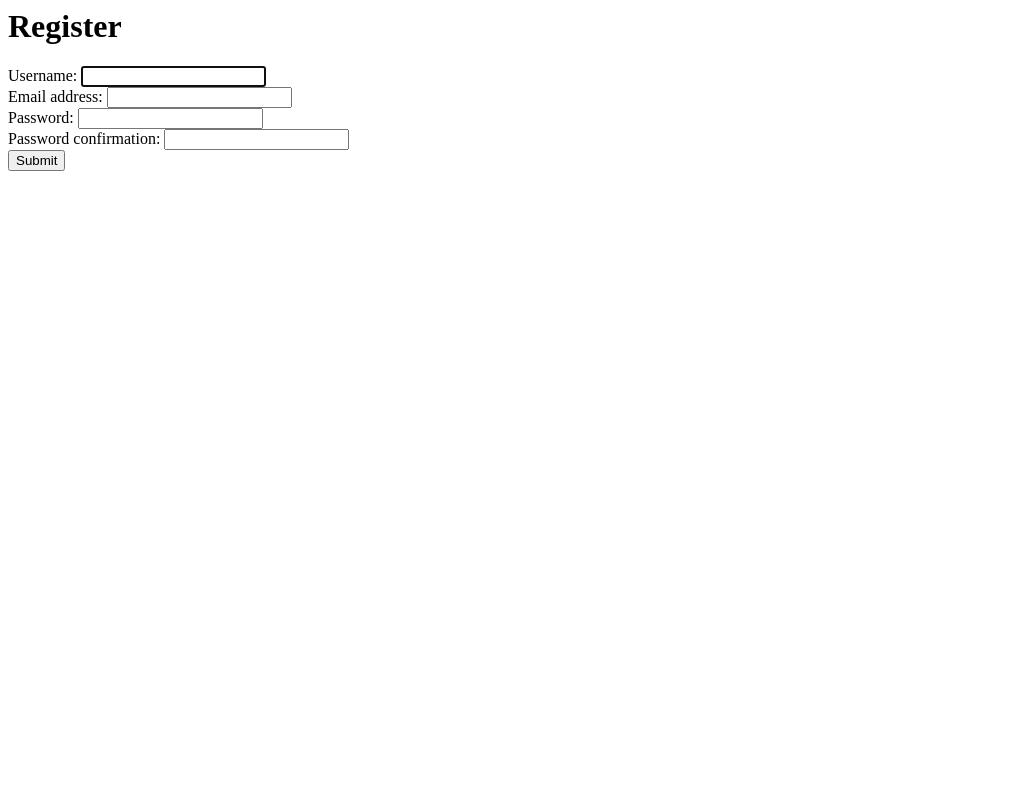
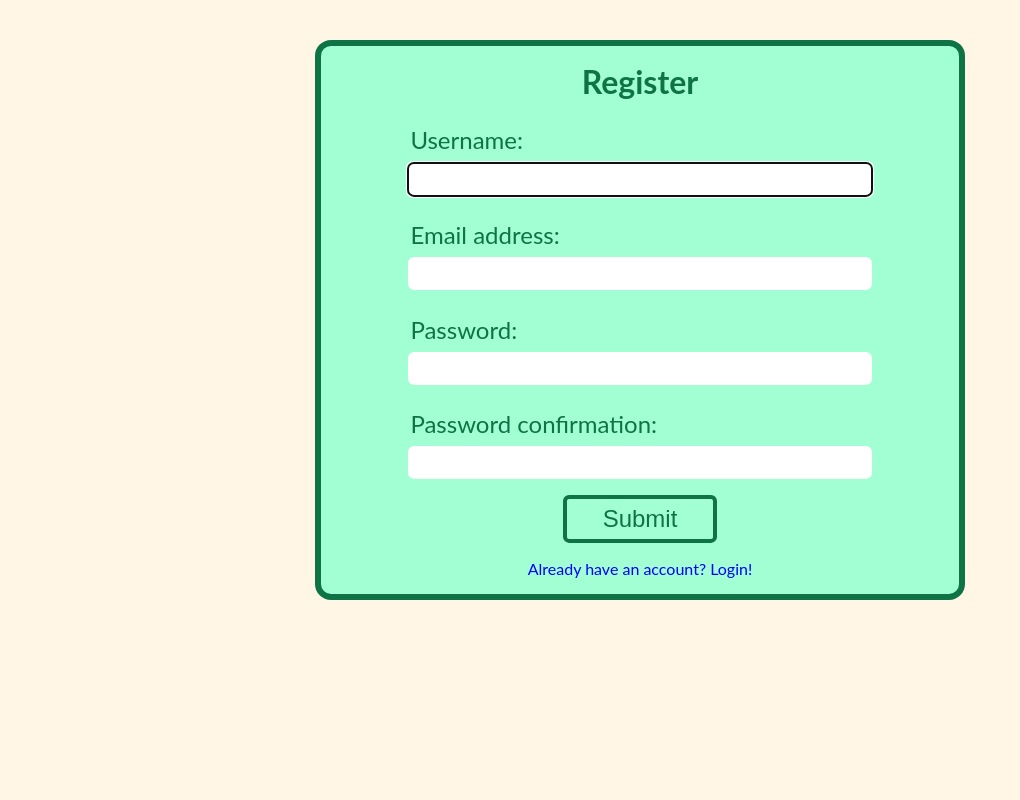
Before and after one commit to JoshGraham14/django-blog, a Django app: page /register/ in a window 1280 px wide. Shown: the whole page, without its empty margins (0-1020 px from the left). Run offline with Django 3.2, Linux system fonts and the light colour scheme.

Commit message:
Added styling to login and register pages

```diff
--- a/blog/forms.py
+++ b/blog/forms.py
@@ -26,6 +26,12 @@ class PostForm(ModelForm):
 
 
 class CreateUserForm(UserCreationForm):
+
+    def __init__(self, *args, **kwargs):
+        super(CreateUserForm, self).__init__(*args, **kwargs)
+        for visible in self.visible_fields():
+            visible.field.widget.attrs['class'] = 'form-input'
+
     class Meta:
         model = User
         fields = ['username', 'email', 'password1', 'password2']
--- a/blog/templates/register.html
+++ b/blog/templates/register.html
@@ -1,15 +1,38 @@
-<h1>Register</h1>
-
-<form action="" method="POST">
-    {% csrf_token %}
-    {{ form.username.label }}: {{ form.username }}
-    <br>
-    {{ form.email.label }}: {{ form.email }}
-    <br>
-    {{ form.password1.label }}: {{ form.password1 }}
-    <br>
-    {{ form.password2.label }}: {{ form.password2 }}
-    <br>
-    <input type="submit" name="Create User">
-    {{ form.errors }}
-</form>
+{% load static %}
+<!DOCTYPE html>
+<html lang="en">
+<head>
+    <meta charset="UTF-8">
+    <meta http-equiv="X-UA-Compatible" content="IE=edge">
+    <meta name="viewport" content="width=device-width, initial-scale=1.0">
+    <link rel="stylesheet" href="{% static 'css/login-register.css' %}">
+    <title>Register</title>
+</head>
+<body>
+    <div class="container">
+        <h1>Register</h1>
+        <form action="" method="POST">
+            {% csrf_token %}
+            <div>
+                <div class="form-input">{{ form.username.label }}:</div>
+                <div class="register-input" >{{ form.username }}</div>
+            </div>
+            <div>
+                <div class="form-input">{{ form.email.label }}:</div>
+                <div class="register-input">{{ form.email }}</div>
+            </div>
+            <div>
+                <div class="form-input">{{ form.password1.label }}:</div>
+                <div class="register-input">{{ form.password1 }}</div>
+            </div>
+            <div>
+                <div class="form-input">{{ form.password2.label }}:</div>
+                <div class="register-input">{{ form.password2 }}</div>
+            </div>
+            <input class="submit-btn" type="submit" name="Create User">
+            <a class="signup-link" href="{% url 'login_page' %}">Already have an account? Login!</a>
+            {{ form.errors }}
+        </form>
+    </div>
+</body>
+</html>
--- a/static/css/blog.css
+++ b/static/css/blog.css
@@ -47,7 +47,7 @@ body {
 	background: rgb(15, 116, 69);
 	color: white;
 	padding: 1em;
-	width: 40ch;
+	width: 35ch;
 }
 
 .page-header {
@@ -102,7 +102,7 @@ a {
 }
 
 .card {
-	width: 80ch;
+	width: 75ch;
 	background: rgb(162, 255, 211);
 	padding: 1em;
 	border-radius: 1rem;
@@ -123,7 +123,7 @@ button {
 
 button:hover {
 	cursor: pointer;
-	background: rgb(110, 120, 255);
+	background: rgb(110, 185, 255);
 }
 
 .new-post-btn {
--- /dev/null
+++ b/static/css/login-register.css
@@ -0,0 +1,81 @@
+* {
+	margin: 0;
+	padding: 0;
+	box-sizing: border-box;
+}
+
+:root {
+	--color-green-light: rgb(162, 255, 211);
+	--color-green-dark: rgb(15, 116, 69);
+	--color-beige: rgb(255, 246, 229);
+}
+
+body {
+	background: var(--color-beige);
+	color: var(--color-green-dark);
+	font-family: 'Lato', sans-serif;
+	display: flex;
+	justify-content: center;
+	align-items: center;
+}
+
+.container {
+	display: flex;
+	justify-content: center;
+	align-items: center;
+	flex-direction: column;
+	position: absolute;
+	top: 40%;
+	transform: translate(0, -50%);
+	width: 70ch;
+	border: 0.4em solid var(--color-green-dark);
+	background: var(--color-green-light);
+	padding: 1em;
+	border-radius: 1rem;
+}
+
+form {
+	display: flex;
+	justify-content: center;
+	align-items: center;
+	flex-direction: column;
+	gap: 1em;
+	margin-top: 1em;
+}
+
+label {
+	font-size: 1.5rem;
+}
+
+.form-input {
+	border: none;
+	font-size: 1.5rem;
+	width: 100%;
+	padding: 0.1em;
+	margin-top: 0.25em;
+	border-radius: 0.25em;
+}
+
+.register-input {
+	width: 50ch;
+}
+
+.submit-btn {
+	padding: 0.25em 1.5em;
+	font-size: 1.5rem;
+	border: 0.2em solid var(--color-green-dark);
+	color: var(--color-green-dark);
+	background: none;
+	border-radius: 0.25em;
+}
+
+.submit-btn:hover {
+	color: var(--color-beige);
+	background: var(--color-green-dark);
+	cursor: pointer;
+}
+
+.signup-link {
+	text-decoration: none;
+	color: blue;
+}
```
Also changed, not shown: blog/templates/login.html (+25 -8 lines).
